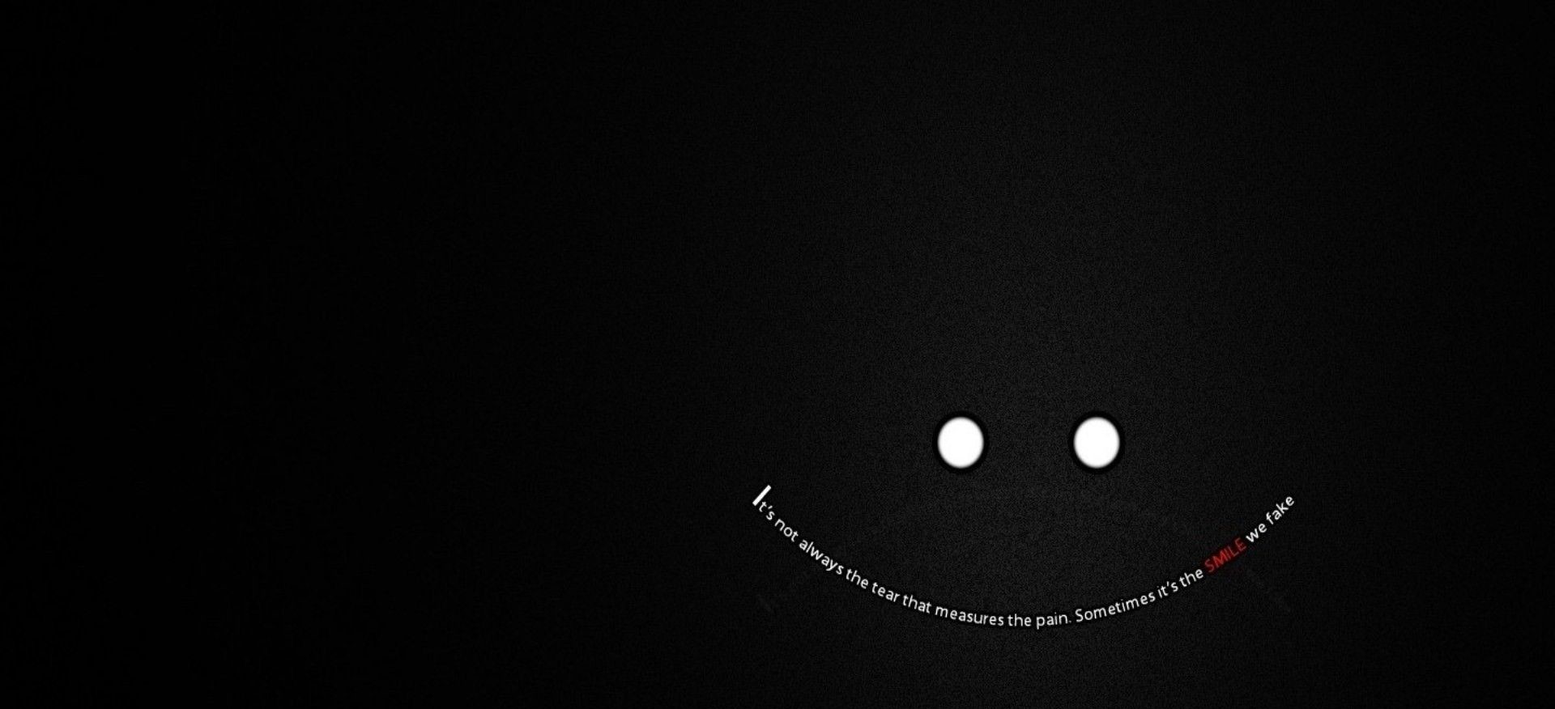
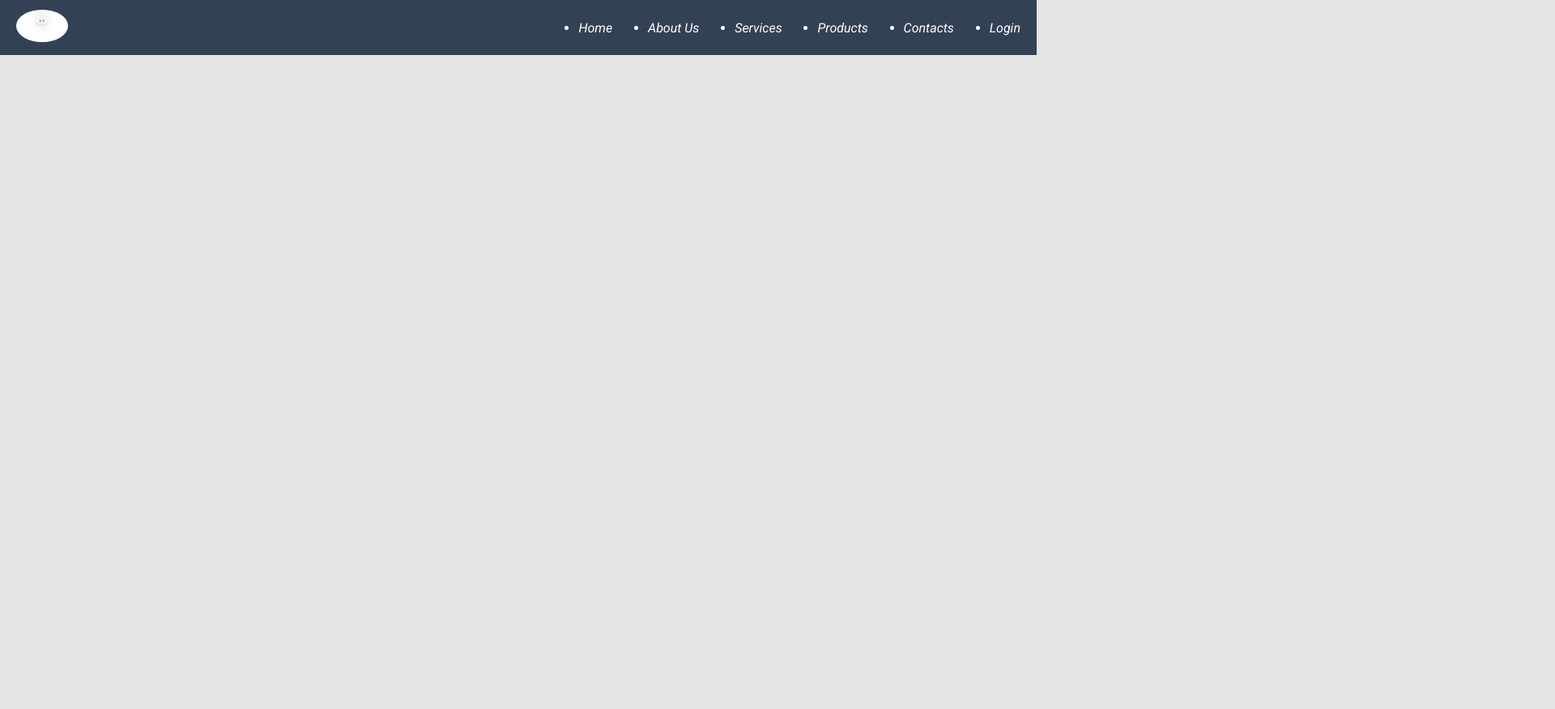
Before and after one commit to riteshK8055/navigation-bar, a plain HTML site: page index.html in a window 1280 px wide. Shown: the top 876 px of the page at 81% size, 1920 px wide, since content can reach past the window. After the commit the page ends 800 px from the top, so only its background shows below. Drawn offline with Linux system fonts and the light colour scheme.

Commit message:
css code for styling partially completed

```diff
--- a/styles.css
+++ b/styles.css
@@ -1,5 +1,57 @@
+@import url('https://fonts.googleapis.com/css2?family=Poppins:wght@400;500&family=Roboto:ital@1&display=swap');
 *{
     margin: 0;
     padding: 0;
     box-sizing: border-box;
+    font-family: 'Roboto', sans-serif;
+    color: #fff;
 }
+
+body{
+
+    background-color: rgba(0,0,0,0.1);
+}
+
+header nav{
+
+    display: flex;
+    justify-content: space-between;
+    align-items: center;
+    padding: 12px 20px;
+    background-color: #334155;
+}
+
+.logo img{
+
+    height: 40px;
+    border-radius: 50%;
+    filter:invert(100%);
+}
+
+ul{
+
+    display: flex;
+    justify-content: space-between;
+    flex-basis: 44%;
+
+}
+
+ul li{
+
+    list-style-type: style type none;
+}
+
+
+ul li a {
+
+    font-weight: 600;
+    text-decoration: none;
+}
+
+ul li a:hover{
+
+    text-decoration: underline;
+    text-underline-offset: 4px;
+    color: #4ca8e1;
+    text-decoration-color: #fff;
+}
```
